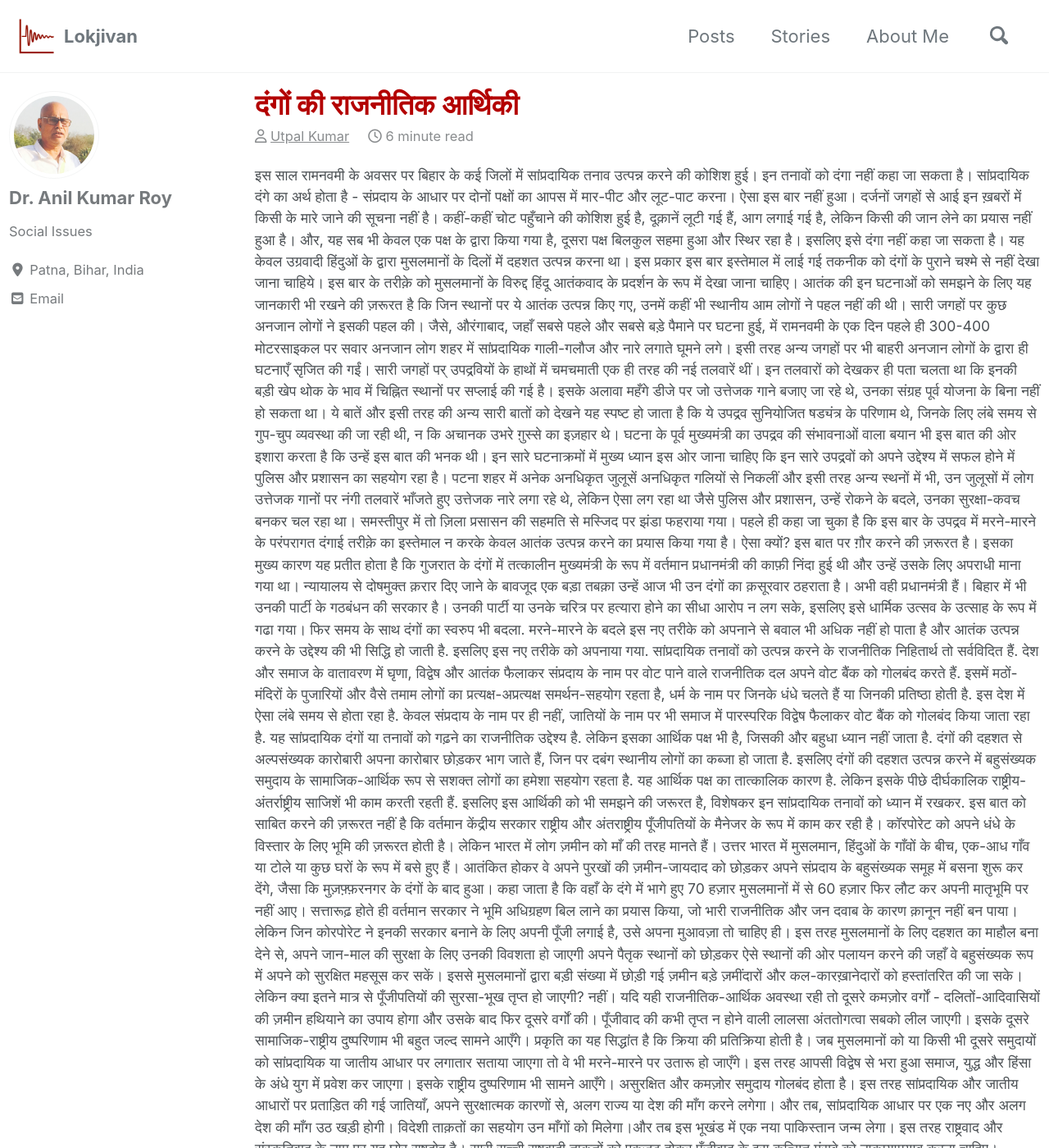
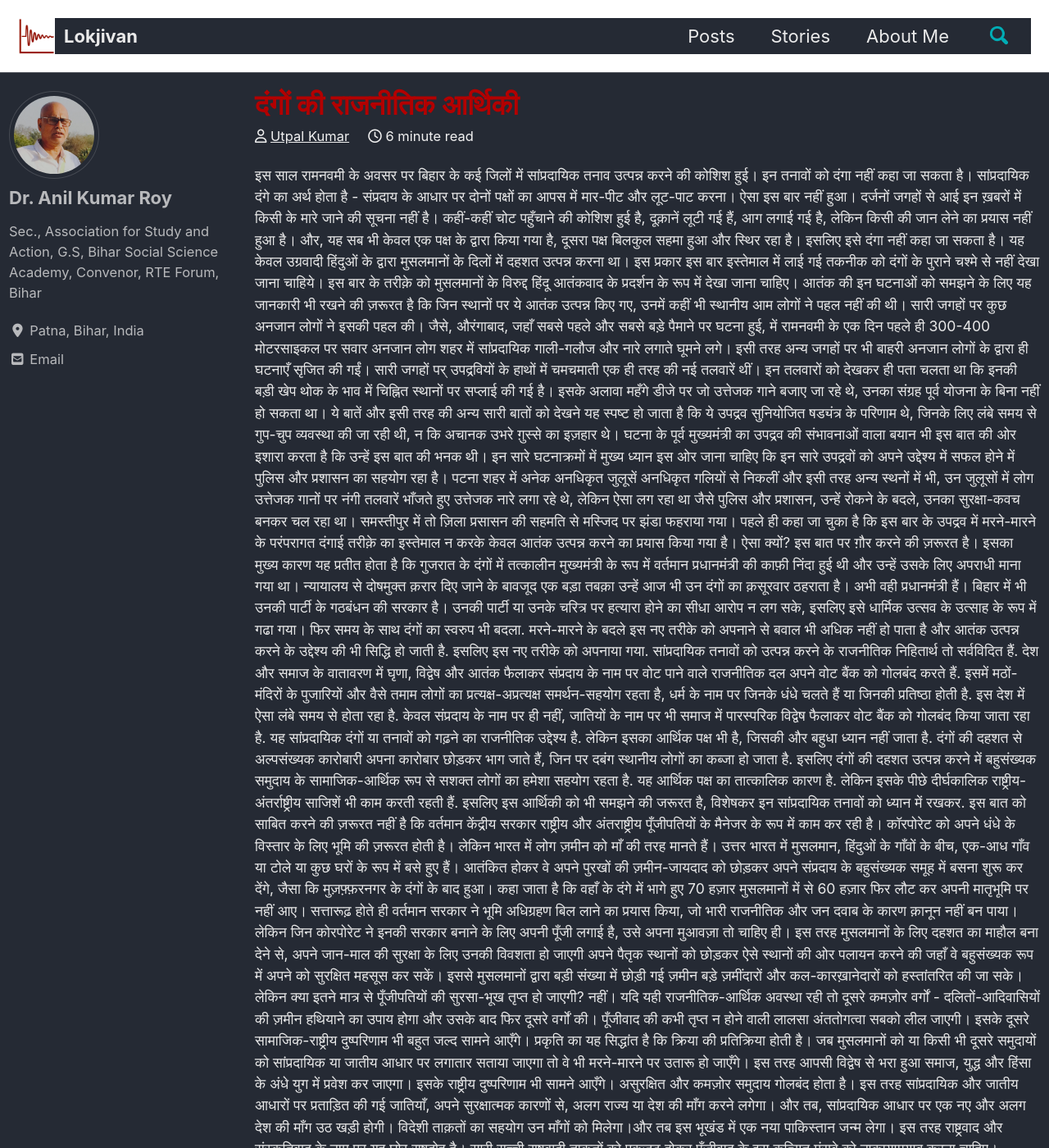
Before and after one commit to lokjivan/lokjivan-earthinversion, a Jekyll site: the page built from _posts/2018-04-09-dangon-kee-raajaneetik-aarthikee.md, in a window 1280 px wide and 1400 px high. Shown: the whole window at 82% size. Built offline with Jekyll 4.4.1, drawn with Linux system fonts in a browser that asks for light colours; cached includes are drawn as plain includes; nearby versions of some CDN libraries; comment, search, counter and statistics services are not loaded.

Commit message:
Update _config.yml

```diff
--- a/_config.yml
+++ b/_config.yml
@@ -12,7 +12,7 @@
 
 # theme                  : "minimal-mistakes-jekyll"
 # remote_theme           : "mmistakes/minimal-mistakes"
-minimal_mistakes_skin    : "default" # "air", "aqua", "contrast", "dark", "dirt", "neon", "mint", "plum", "sunrise"
+minimal_mistakes_skin    : "dark" #"default" # "air", "aqua", "contrast", "dark", "dirt", "neon", "mint", "plum", "sunrise"
 
 # Site Settings
 locale                   : "en-US"
@@ -109,52 +109,22 @@
 author:
   name             : "Dr. Anil Kumar Roy"
   avatar           : "/images/anilphoto.jpeg" # path of avatar image, e.g. "/assets/images/bio-photo.jpg"
-  bio              : "Social Issues"
+  bio              : "Sec., Association for Study and Action, G.S, Bihar Social Science Academy, Convenor, RTE Forum, Bihar"
   location         : "Patna, Bihar, India"
   email            :
   links:
     - label: "Email"
       icon: "fas fa-fw fa-envelope-square"
       url: mailto:dranilkumarroy@gmail.com
-    # - label: "Website"
-    #   icon: "fas fa-fw fa-link"
-    #   url: "https://iescoders.com"
-    # - label: "Twitter"
-    #   icon: "fab fa-fw fa-twitter-square"
-    #   url: "https://twitter.com/Utpal_Kmr"
-    # - label: "Facebook"
-    #   icon: "fab fa-fw fa-facebook-square"
-    #   url: "https://facebook.com/"
-    # - label: "GitHub"
-    #   icon: "fab fa-fw fa-github"
-    #   url: "https://github.com/earthinversion"
-    # - label: "Instagram"
-    #   icon: "fab fa-fw fa-instagram"
-    #   url: "https://www.instagram.com/utpalkrai/?hl=en"
+
 
 # Site Footer
 footer:
   links:
-    - label: "Twitter"
-      icon: "fab fa-fw fa-twitter-square"
-      url: "https://twitter.com/"
-      # url: "https://twitter.com/Utpal_Kmr"
     - label: "Facebook"
       icon: "fab fa-fw fa-facebook-square"
-    #   # url:
-    # - label: "GitHub"
-    #   icon: "fab fa-fw fa-github"
-    #   url: "https://github.com/earthinversion"
-    # - label: "GitLab"
-    #   icon: "fab fa-fw fa-gitlab"
-      # url:
-    # - label: "Bitbucket"
-    #   icon: "fab fa-fw fa-bitbucket"
-      # url:
-    - label: "Instagram"
-      icon: "fab fa-fw fa-instagram"
-      url: "https://www.instagram.com/"
-      # url: "https://www.instagram.com/utpalkrai/?hl=en"
+      url: "https://www.facebook.com/anil.roy.5203"
+
 
 
 # Reading Files
```
